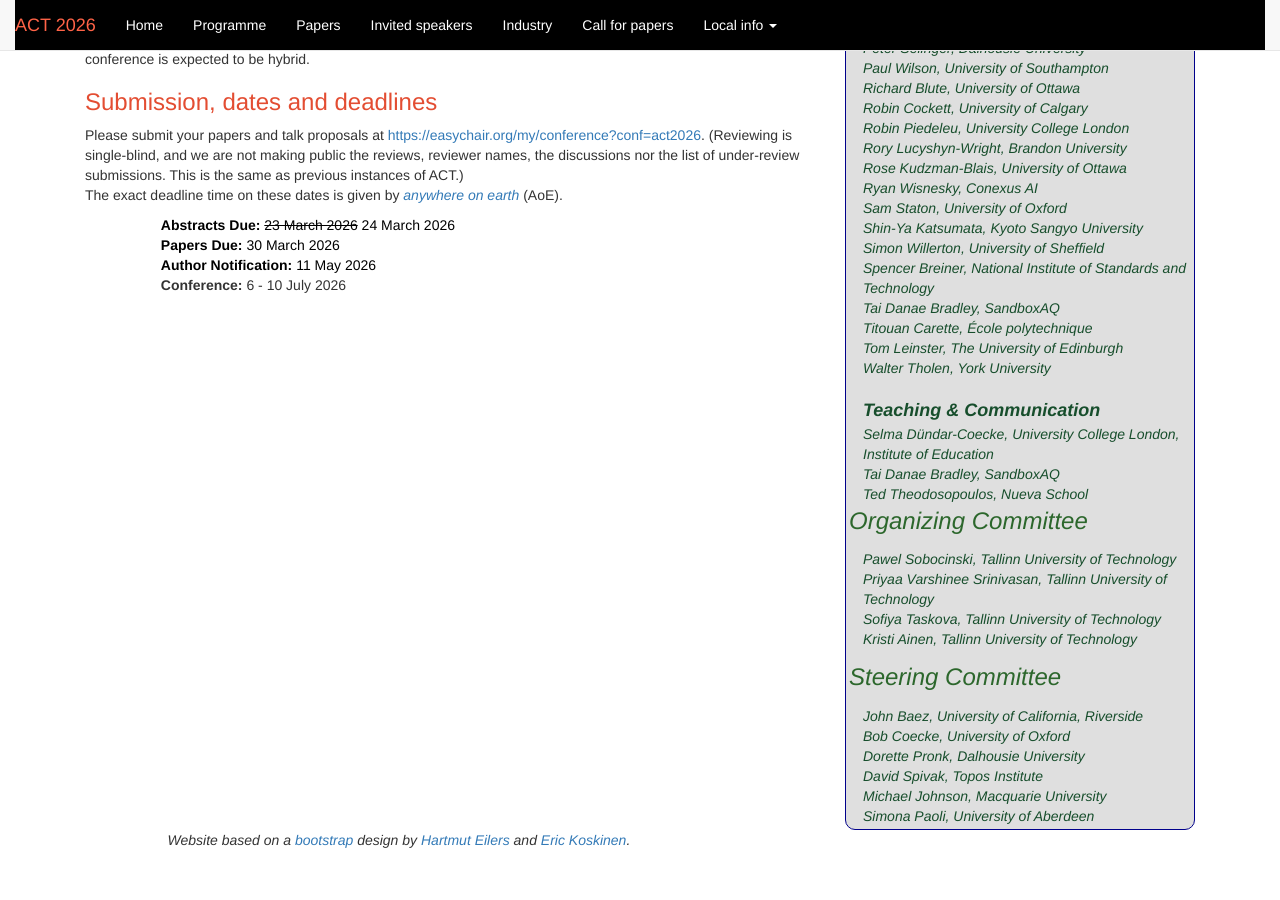
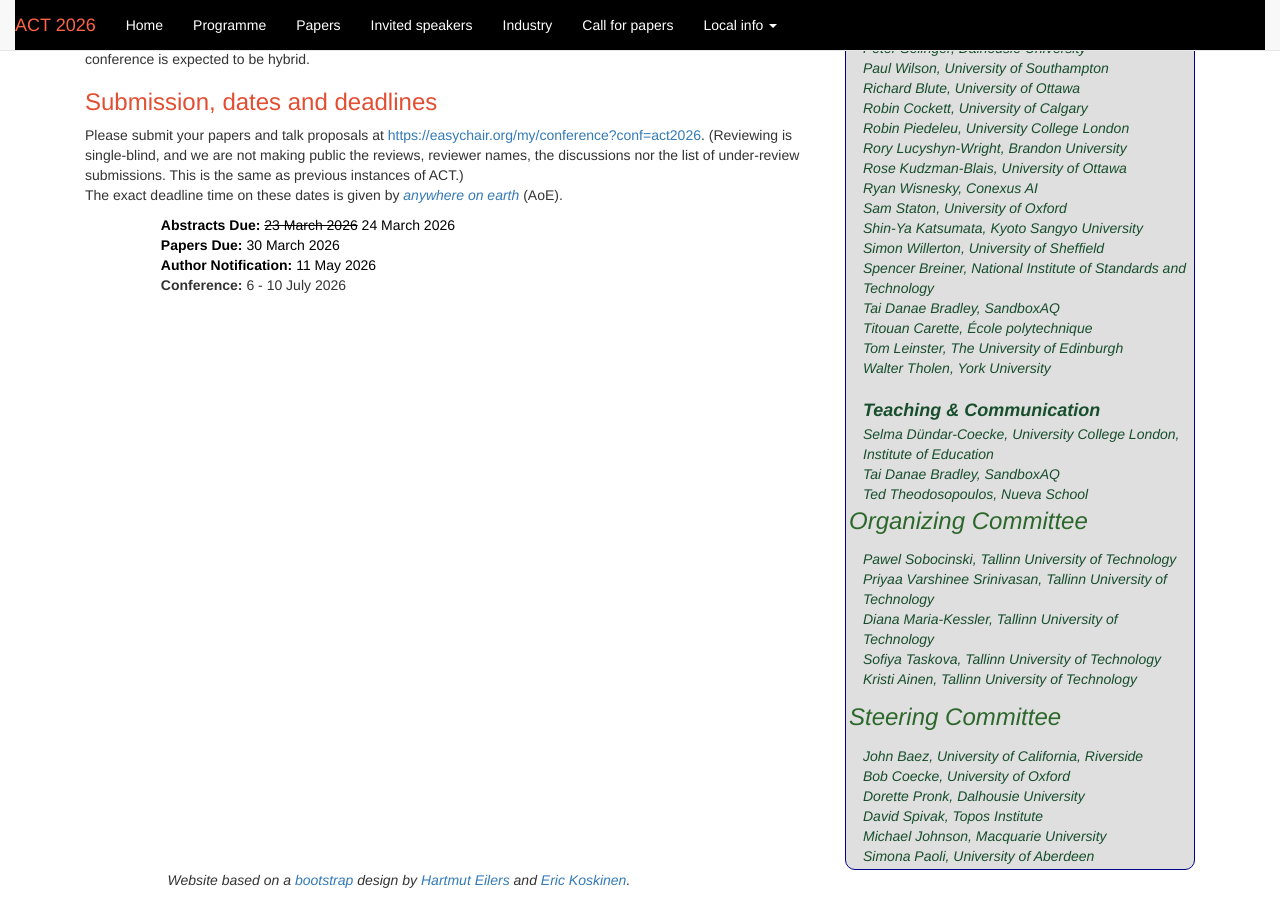
Before and after one commit to actconf2026/actconf2026.github.io, a Jekyll site: the page built from cfp.html, in a window 1280 px wide and 900 px high, scrolled down 1072 px. Built offline with Jekyll 4.4.1, drawn with Linux system fonts in a browser that asks for light colours; before the commit the page ends 1932 px from its top, so only the background shows below that.

Commit message:
Added Diana's name to the Organizing committee.

```diff
--- a/cfp.html
+++ b/cfp.html
@@ -185,17 +185,16 @@ This is the same as previous instances of ACT.)
 <li>Ted Theodosopoulos, <i> Nueva School </i></li>
 </ul>
 
-
-
 <h3>Organizing Committee</h3>
 	<ul>
 <li> Pawel Sobocinski, Tallinn University of Technology </li>
 <li> Priyaa Varshinee Srinivasan, Tallinn University of Technology </li>
+<li> Diana Maria-Kessler, Tallinn University of Technology </li>
 <li> Sofiya Taskova, Tallinn University of Technology </li>
 <li> Kristi Ainen, Tallinn University of Technology</li>
 </ul>
-        <h3>Steering Committee</h3>
-        <p>
+
+<h3>Steering Committee</h3>
 	<ul>
 	  <li>
 	  John Baez, University of California, Riverside
```
